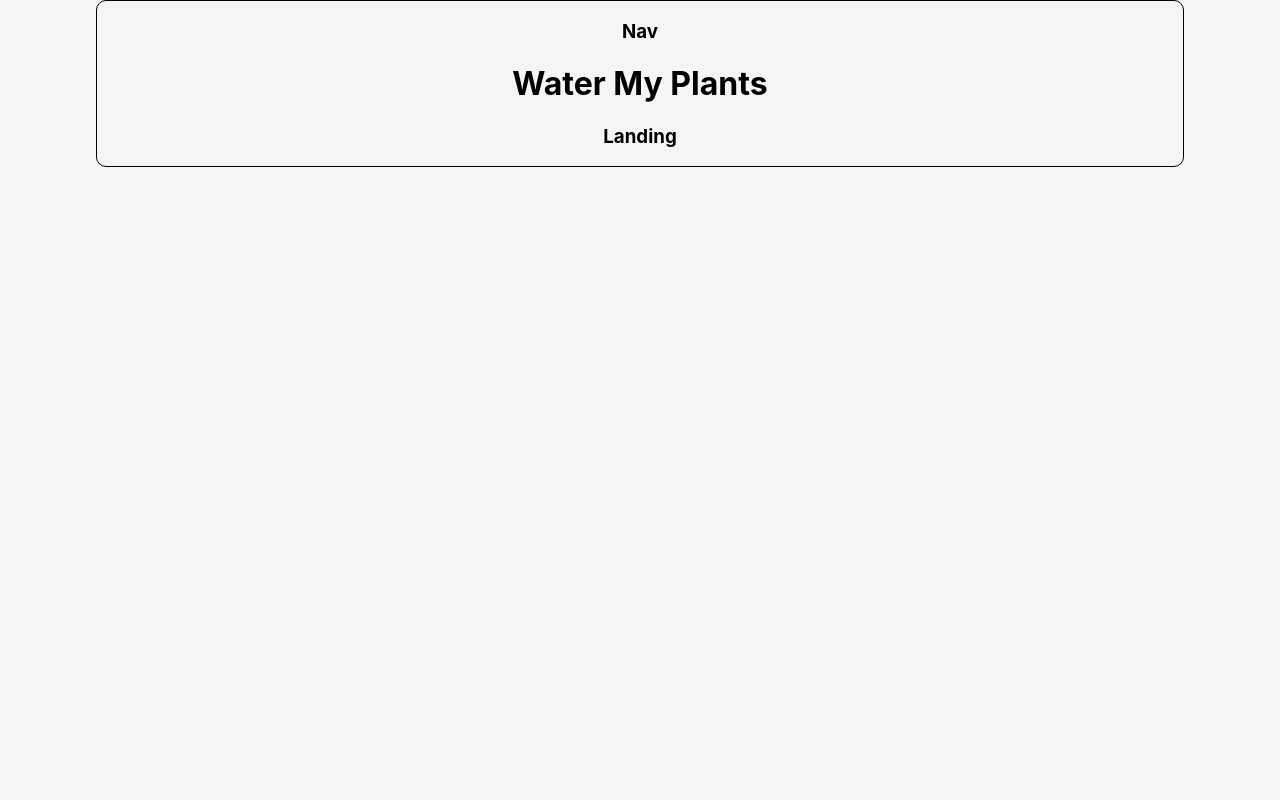
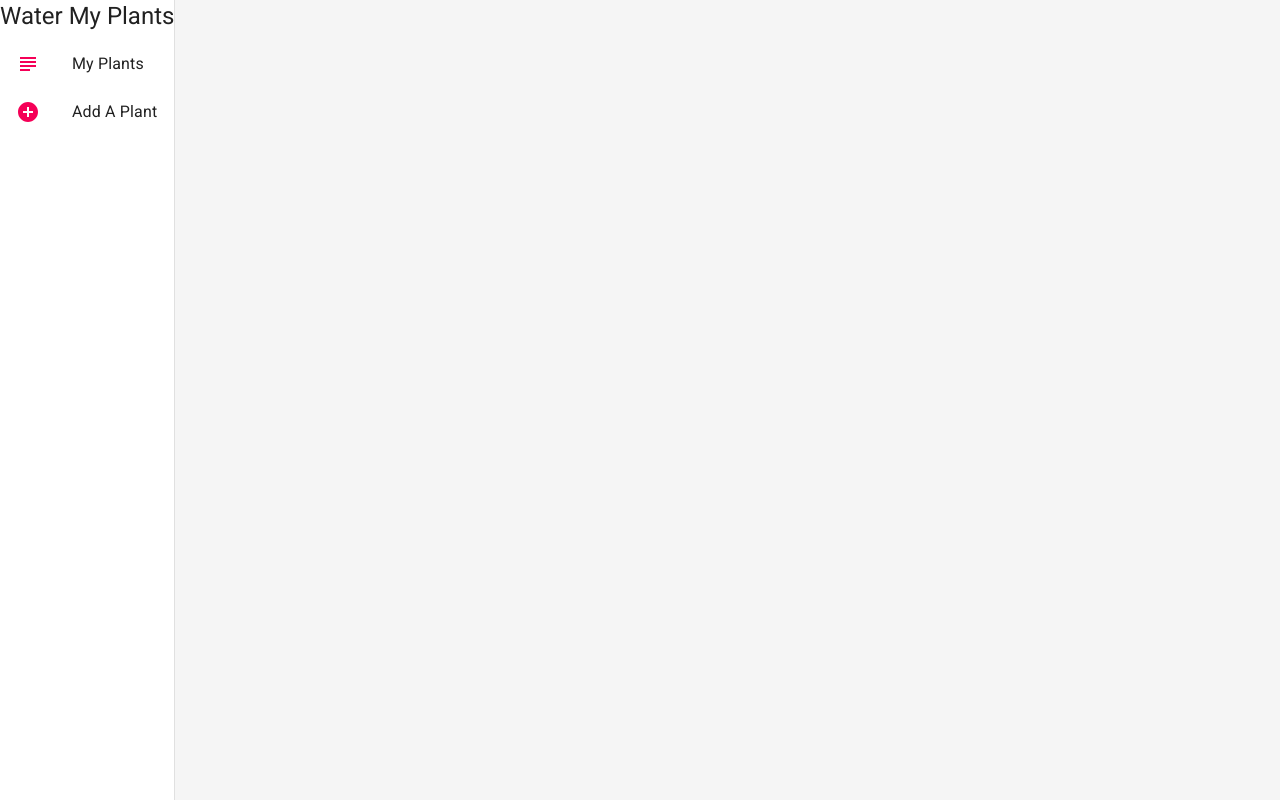
Before and after one commit to Build-Week-PTCT-Water-My-Plants/front-end, a React (Create React App) app: page / in a window 1280 px wide. Built offline with nearby package versions, Linux system fonts and the light colour scheme.

Commit message:
installed material-ui/core, linked font, scaffolded SideNav Drawer

```diff
--- a/package.json
+++ b/package.json
@@ -3,6 +3,8 @@
   "version": "0.1.0",
   "private": true,
   "dependencies": {
+    "@material-ui/core": "^4.12.3",
+    "@material-ui/icons": "^4.11.2",
     "@testing-library/jest-dom": "^5.14.1",
     "@testing-library/react": "^11.2.7",
     "@testing-library/user-event": "^12.8.3",
--- a/public/index.html
+++ b/public/index.html
@@ -8,6 +8,10 @@
     <meta
       name="description"
       content="Web site created using create-react-app"
+    />
+    <link
+      rel="stylesheet"
+      href="https://fonts.googleapis.com/css?family=Roboto:300,400,500,700&display=swap"
     />
     <link rel="apple-touch-icon" href="%PUBLIC_URL%/logo192.png" />
     <!--
--- a/src/App.css
+++ b/src/App.css
@@ -7,9 +7,9 @@ body {
 }
 
 .App {
-  text-align: center;
+  /* text-align: center;
   width: 85%;
   margin: 0 auto;
   border: 1px solid black;
-  border-radius: 10px;
+  border-radius: 10px; */
 }
--- a/src/App.js
+++ b/src/App.js
@@ -2,6 +2,7 @@ import "./App.css";
 
 import { BrowserRouter as Router, Route, Switch } from "react-router-dom";
 import Nav from "./components/Nav";
+import SideNav from "./components/SideNav";
 import Landing from "./components/Landing";
 import Login from "./components/Login";
 import Register from "./components/Register";
@@ -12,10 +13,8 @@ function App() {
   return (
     <Router>
       <div className="App">
-        <header>
-          <Nav />
-        </header>
-        <h1>Water My Plants</h1>
+        <Nav />
+        <SideNav />
 
         <Switch>
           <Route exact path="/" component={Landing} />
--- a/src/components/Nav.js
+++ b/src/components/Nav.js
@@ -1,7 +1,11 @@
 import React from "react";
 
 const Nav = () => {
-  return <h3>Nav</h3>;
+  return (
+    <header>
+      <h3>AppBar</h3>
+    </header>
+  );
 };
 
 export default Nav;
--- /dev/null
+++ b/src/components/SideNav.js
@@ -0,0 +1,51 @@
+import React from "react";
+
+//MUI imports
+import Typography from "@material-ui/core/Typography";
+import Drawer from "@material-ui/core/Drawer";
+import List from "@material-ui/core/List";
+import ListItem from "@material-ui/core/ListItem";
+import ListItemIcon from "@material-ui/core/ListItemIcon";
+import ListItemText from "@material-ui/core/ListItemText";
+import { AddCircleOutlined, SubjectOutlined } from "@material-ui/icons";
+import { useHistory, useLocation } from "react-router";
+
+const SideNav = () => {
+  const history = useHistory();
+  const location = useLocation();
+  const menuItems = [
+    {
+      text: "My Plants",
+      icon: <SubjectOutlined color="secondary" />,
+      path: "/plants",
+    },
+    {
+      text: "Add A Plant",
+      icon: <AddCircleOutlined color="secondary" />,
+      path: "/plantform",
+    },
+  ];
+
+  return (
+    <Drawer variant="permanent" anchor="left">
+      <div>
+        <Typography variant="h5">Water My Plants</Typography>
+      </div>
+
+      <List>
+        {menuItems.map((item) => (
+          <ListItem
+            key={item.text}
+            button
+            onClick={() => history.push(item.path)}
+          >
+            <ListItemIcon>{item.icon}</ListItemIcon>
+            <ListItemText primary={item.text} />
+          </ListItem>
+        ))}
+      </List>
+    </Drawer>
+  );
+};
+
+export default SideNav;
```
Also changed, not shown: 1 other file (tests, documents, lock files or other folders).
